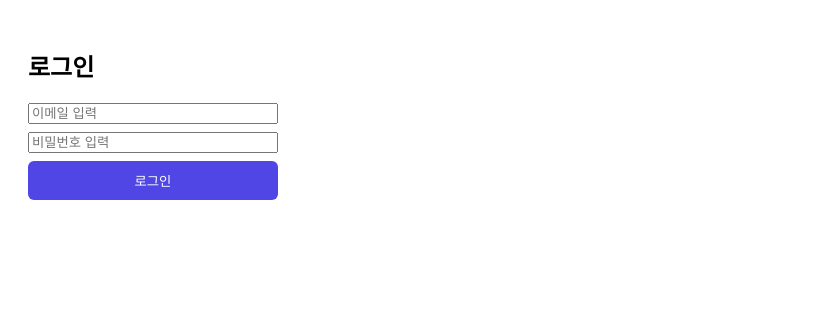
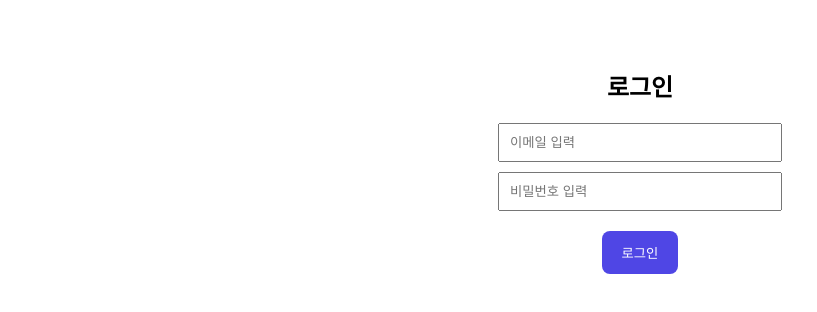
Before and after one commit to hoon120735-hash/nexuspick-mvp, a React (Create React App) app: page / in a window 1280 px wide. Shown: the top 312 px of the page, without its empty margins (0-817 px from the left). Built offline with nearby package versions, Linux system fonts and the light colour scheme.

Commit message:
Update Login.js

```diff
--- a/src/components/Login.js
+++ b/src/components/Login.js
@@ -1,23 +1,37 @@
-// src/components/Login.js
 import React, { useState } from "react";
+import { auth } from "../firebase";
 import { signInWithEmailAndPassword } from "firebase/auth";
-import { auth } from "../firebase"; // Firebase 초기화된 auth
+import { db } from "../firebase";
+import { doc, setDoc, getDoc } from "firebase/firestore";
 
 function Login({ onLogin }) {
   const [email, setEmail] = useState("");
   const [password, setPassword] = useState("");
   const [errorMsg, setErrorMsg] = useState("");
 
-  const handleLogin = async (e) => {
-    e.preventDefault();
-    setErrorMsg("");
+  const handleLogin = async () => {
+    try {
+      // Firebase 로그인
+      const userCredential = await signInWithEmailAndPassword(auth, email, password);
+      const user = userCredential.user;
 
-    try {
-      const userCredential = await signInWithEmailAndPassword(auth, email, password);
+      // UID
+      const uid = user.uid;
 
-      const uid = userCredential.user.uid; // 🔥 UID 확보
+      // Firestore 사용자 문서 존재 여부 확인
+      const userRef = doc(db, "users", uid);
+      const docSnap = await getDoc(userRef);
 
-      // 🔥 App.js로 UID 전달
+      if (!docSnap.exists()) {
+        // Firestore 유저 문서가 없으면 자동 생성
+        await setDoc(userRef, {
+          displayName: email,
+          points: 10000,
+          ownedMovies: []
+        });
+      }
+
+      // 부모(App.js)에게 UID 전달
       onLogin(uid);
 
     } catch (error) {
@@ -26,42 +40,45 @@ function Login({ onLogin }) {
   };
 
   return (
-    <div style={{ padding: "20px" }}>
+    <div style={{ padding: "40px", textAlign: "center" }}>
       <h2>로그인</h2>
 
-      <form onSubmit={handleLogin} style={{ display: "flex", flexDirection: "column", width: "250px" }}>
+      <div style={{ marginTop: "20px" }}>
         <input
-          type="email"
+          type="text"
           placeholder="이메일 입력"
           value={email}
           onChange={(e) => setEmail(e.target.value)}
-          style={{ marginBottom: "8px" }}
+          style={{ padding: "10px", width: "260px" }}
         />
+      </div>
 
+      <div style={{ marginTop: "10px" }}>
         <input
           type="password"
           placeholder="비밀번호 입력"
           value={password}
           onChange={(e) => setPassword(e.target.value)}
-          style={{ marginBottom: "8px" }}
+          style={{ padding: "10px", width: "260px" }}
         />
-
-        {errorMsg && <p style={{ color: "red" }}>{errorMsg}</p>}
+      </div>
 
       <button
-          type="submit"
+        onClick={handleLogin}
         style={{
+          marginTop: "20px",
+          padding: "12px 20px",
           backgroundColor: "#4f46e5",
           color: "white",
           border: "none",
-            padding: "10px",
-            borderRadius: "6px",
-            cursor: "pointer",
+          borderRadius: "8px",
+          cursor: "pointer"
         }}
       >
         로그인
       </button>
-      </form>
+
+      {errorMsg && <p style={{ color: "red", marginTop: "10px" }}>{errorMsg}</p>}
     </div>
   );
 }
```
Lines whose indentation alone changed are shown as unchanged.
